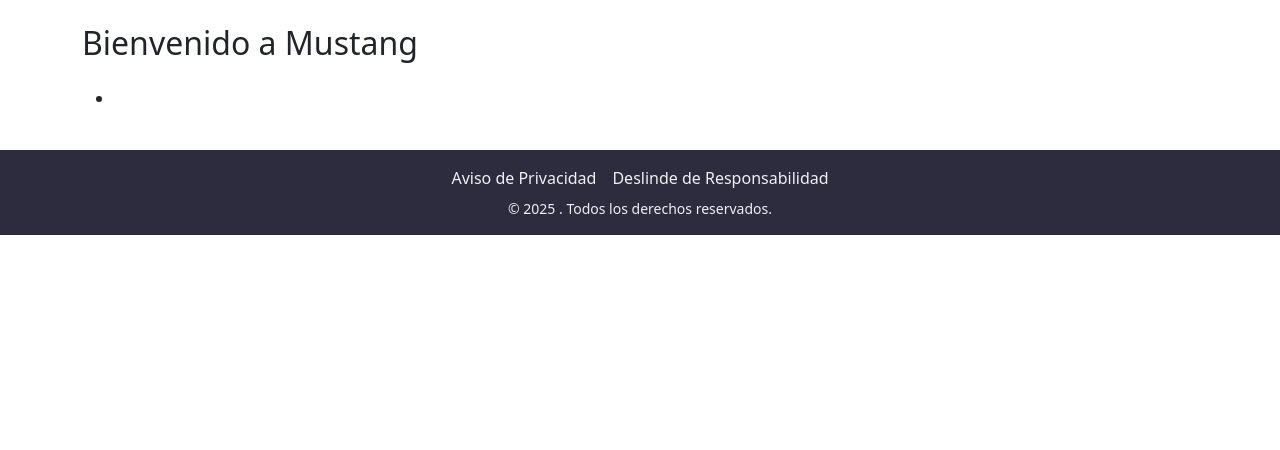
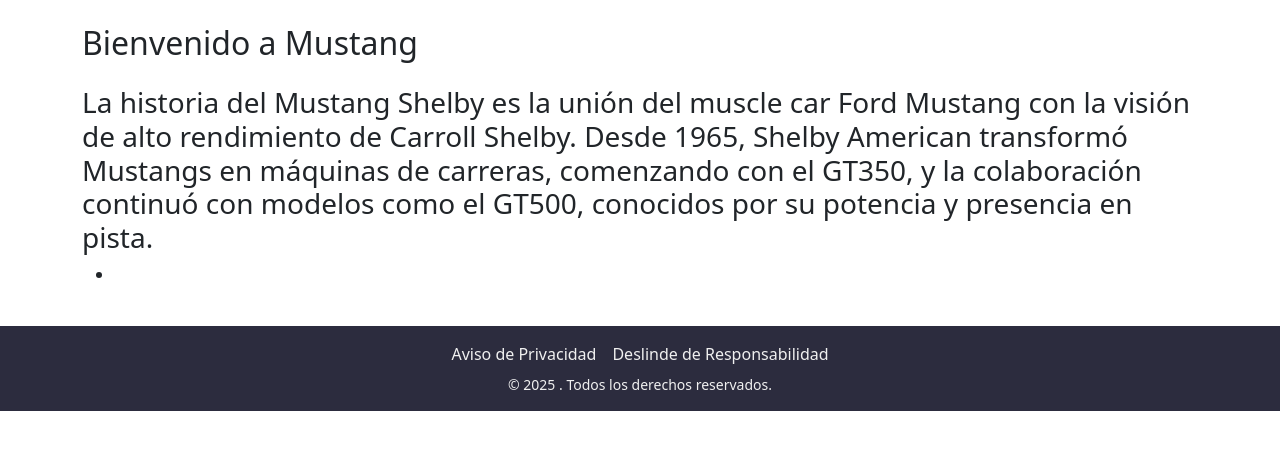
Before and after one commit to ricardoAek/FidelizacionV6, a PHP site: page /HTML/index.php in a window 1280 px wide. Shown: the part 62-512 px from the top of the page. Run offline with PHP 8.4, Linux system fonts and the light colour scheme; the visitor is signed in with stand-in values (Sample User, id 1).

Commit message:
Historia

```diff
--- a/HTML/index.php
+++ b/HTML/index.php
@@ -2,7 +2,7 @@
 <!DOCTYPE html>
 <html lang="es">
 <head>
-    <title>Mustang - Home</title>
+    <title>Mustang -- Home</title>
     <?php include '../Layout/documentCDN.html'; ?>
 </head>
 <body>
@@ -19,9 +19,10 @@
 
             <!-- Sección de ventajas -->
             <div class="mt-4">
-                <h3></h3>
+                <h3>La historia del Mustang Shelby es la unión del muscle car Ford Mustang con la visión de alto rendimiento de Carroll Shelby. Desde 1965, Shelby American transformó Mustangs en máquinas de carreras, comenzando con el GT350, y la colaboración continuó con modelos como el GT500, conocidos por su potencia y presencia en pista. </h3>
                 <ul>
                     <li
+
                     li>
 
                 </ul>
```
